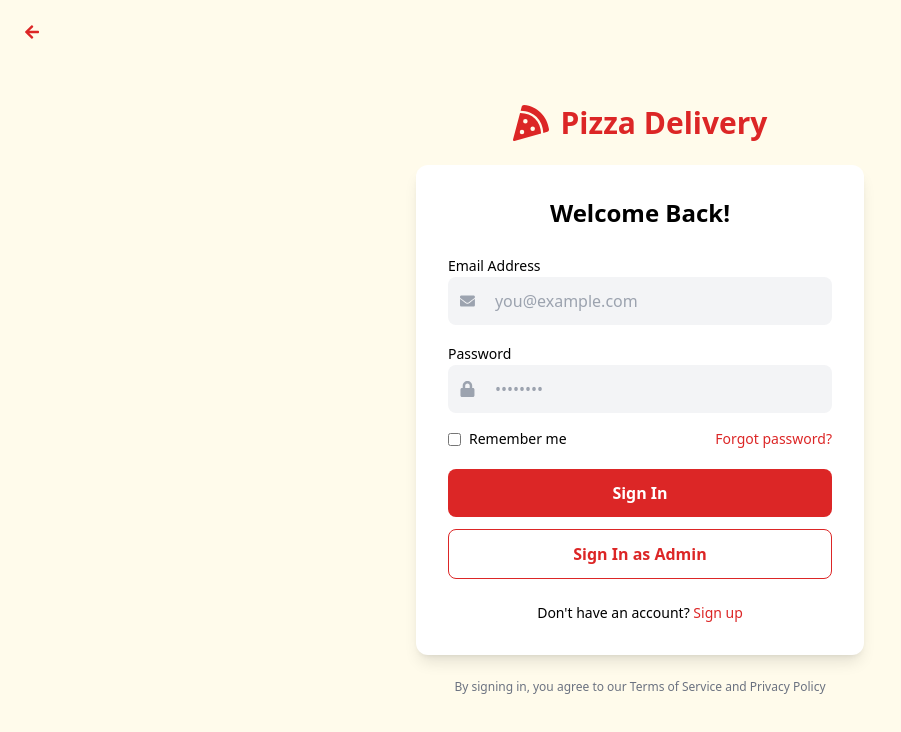
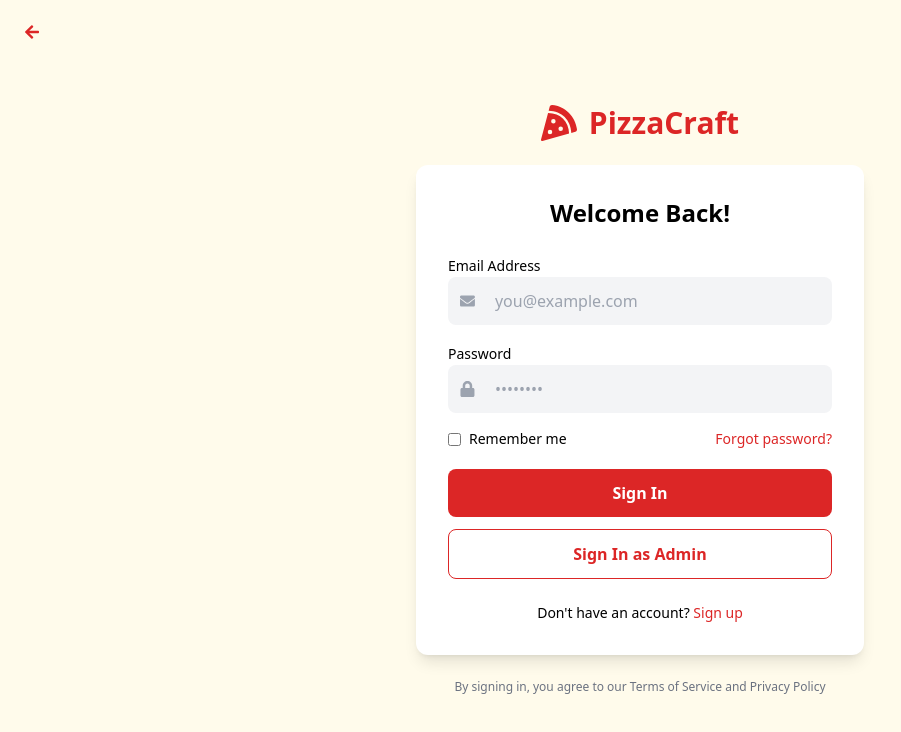
Before and after one commit to Subhankar-105/OIBSIP, a React (Create React App) app in the folder pizza-delivery-app/client/: page /login in a window 1280 px wide. Shown: the top 732 px of the page, without its empty margins (0-901 px from the left). Built offline with nearby package versions, Linux system fonts and the light colour scheme; the HTML template or start-up script is replaced by a standard one.

Commit message:
PizzaCraft

```diff
--- a/pizza-delivery-app/client/src/components/layout/AdminNavbar.tsx
+++ b/pizza-delivery-app/client/src/components/layout/AdminNavbar.tsx
@@ -15,7 +15,7 @@ const AdminNavbar = () => {
 
         <div className="flex items-center gap-2 text-lg font-semibold">
           <PizzaIcon />
-          Pizza Delivery
+          PizzaCraft
         </div>
 
         <div className="flex items-center gap-4">
--- a/pizza-delivery-app/client/src/components/layout/UserNavbar.tsx
+++ b/pizza-delivery-app/client/src/components/layout/UserNavbar.tsx
@@ -21,7 +21,7 @@ const UserNavbar = () => {
           onClick={() => navigate("/dashboard")}
           className="flex items-center gap-2 text-xl font-semibold cursor-pointer">
           <PizzaIcon />
-          Pizza Delivery
+          PizzaCraft
         </div>
 
         {/* Right side */}
--- a/pizza-delivery-app/client/src/pages/Login.tsx
+++ b/pizza-delivery-app/client/src/pages/Login.tsx
@@ -84,7 +84,7 @@ const Login = () => {
       <div className="flex items-center gap-3 mb-6">
         <PizzaIcon className="text-red-600 text-4xl" />
         <h1 className="text-3xl font-bold text-red-600">
-          Pizza Delivery
+          PizzaCraft
         </h1>
       </div>
 
--- a/pizza-delivery-app/client/src/pages/Register.tsx
+++ b/pizza-delivery-app/client/src/pages/Register.tsx
@@ -59,7 +59,7 @@ const Register = () => {
       <div className="flex items-center gap-3 mb-6 p-4">
         <PizzaIcon className="text-red-600 text-4xl" />
         <h1 className="text-3xl font-bold text-red-600">
-          Pizza Delivery
+          PizzaCraft
         </h1>
       </div>
 
```
